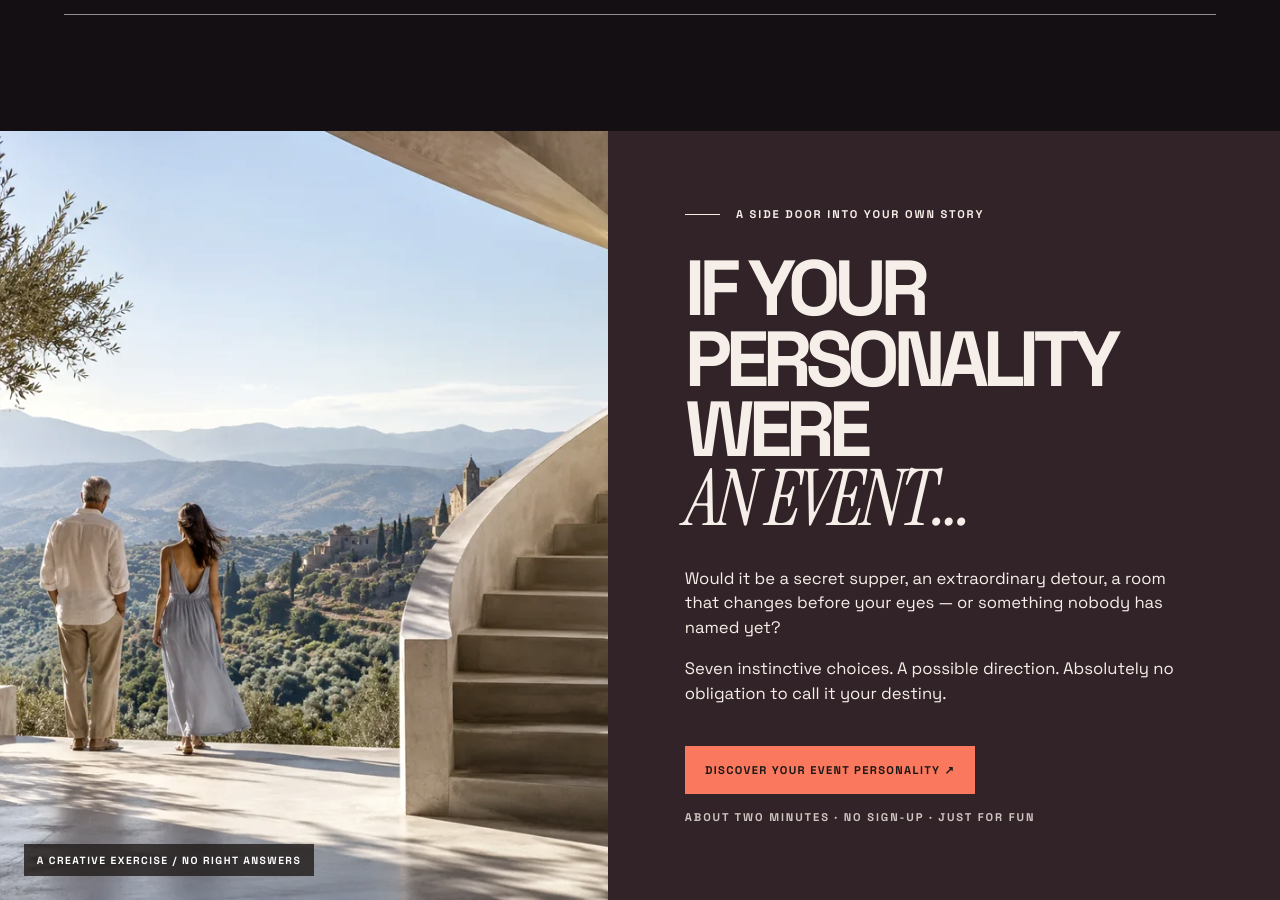
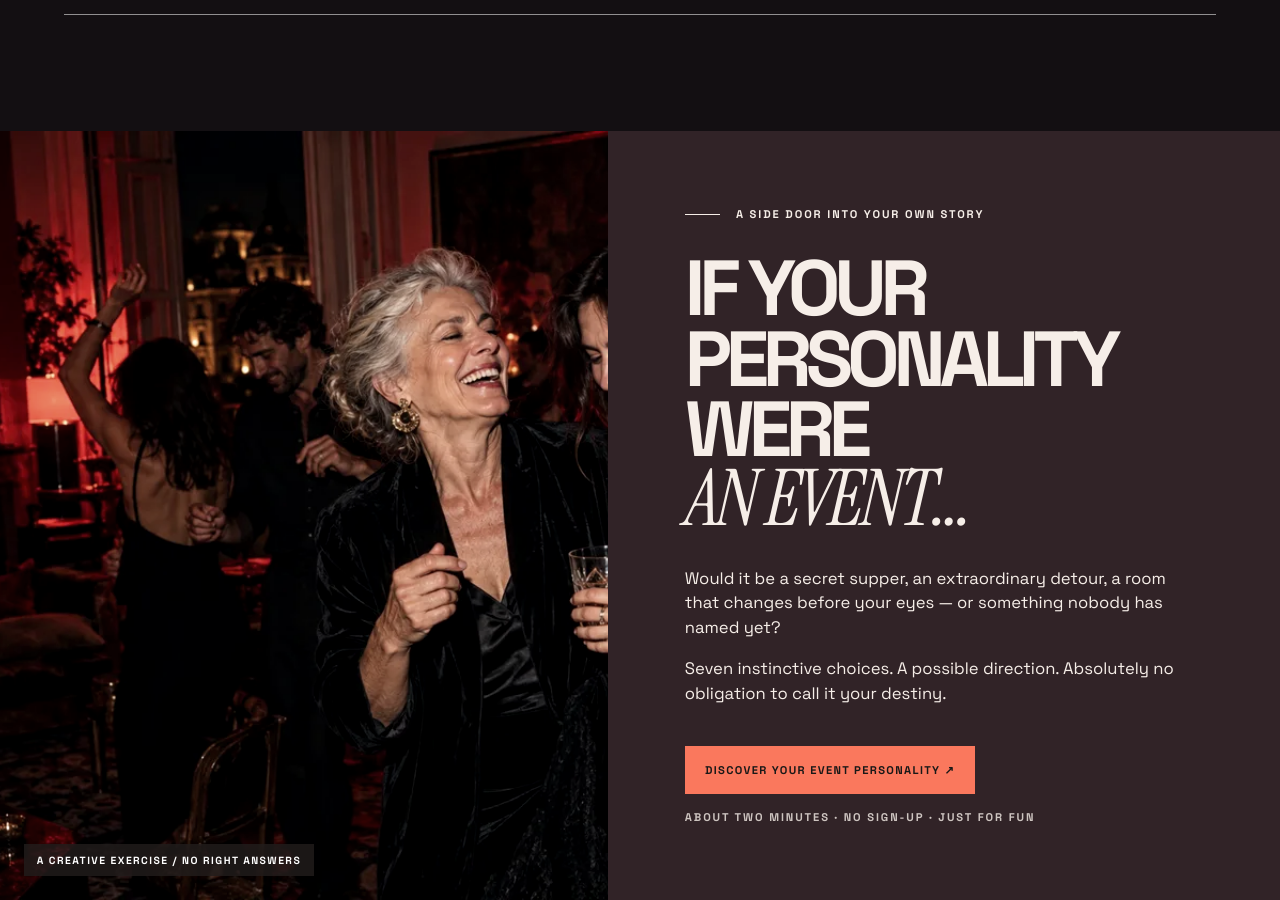
Before and after one commit to animalibra/event-agency, a website: page index.html in a window 1280 px wide. Shown: the part 4800-5700 px from the top of the page. Drawn offline with Linux system fonts and the light colour scheme.

Commit message:
Match quiz invitation media to selected world: index.html

```diff
--- a/index.html
+++ b/index.html
@@ -79,7 +79,7 @@
   </section>
 
   <section class="quiz-invite" aria-labelledby="quiz-invite-title">
-    <div class="quiz-invite-image"><img src="assets/media/off-script-chapter.webp" width="1536" height="1024" loading="lazy" alt="Illustrative architectural threshold opening toward a bright Spanish landscape"><span class="concept-tag">A creative exercise / no right answers</span></div>
+    <div class="quiz-invite-image"><img id="quiz-invite-image" src="assets/media/after-dark.webp" width="1536" height="1024" loading="lazy" alt="Illustrative expressive private celebration after dark"><span class="concept-tag">A creative exercise / no right answers</span></div>
     <div class="quiz-invite-copy"><span class="label">A side door into your own story</span><h2 id="quiz-invite-title">IF YOUR PERSONALITY WERE <em>AN EVENT…</em></h2><p>Would it be a secret supper, an extraordinary detour, a room that changes before your eyes — or something nobody has named yet?</p><p>Seven instinctive choices. A possible direction. Absolutely no obligation to call it your destiny.</p><a class="button filled" href="quiz/">Discover your event personality ↗</a><span class="tiny">About two minutes · No sign-up · Just for fun</span></div>
   </section>
 
```
